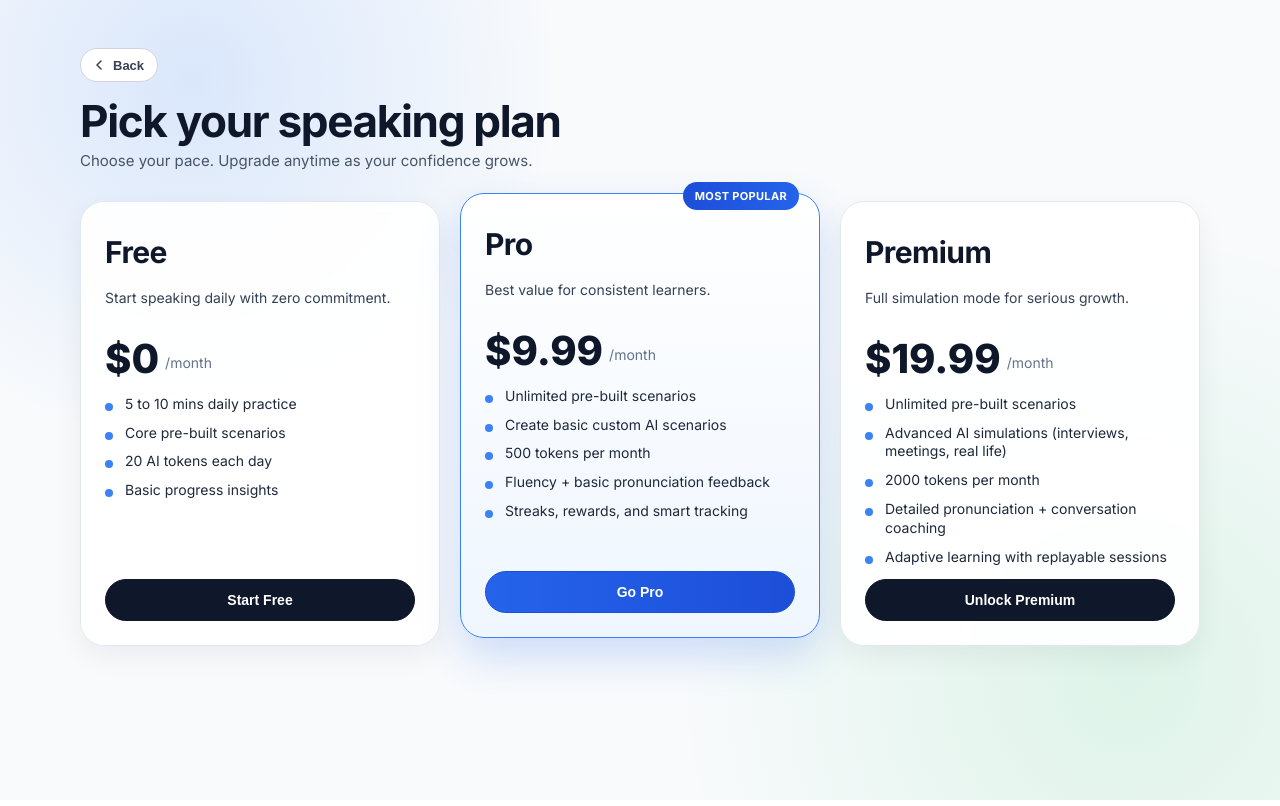
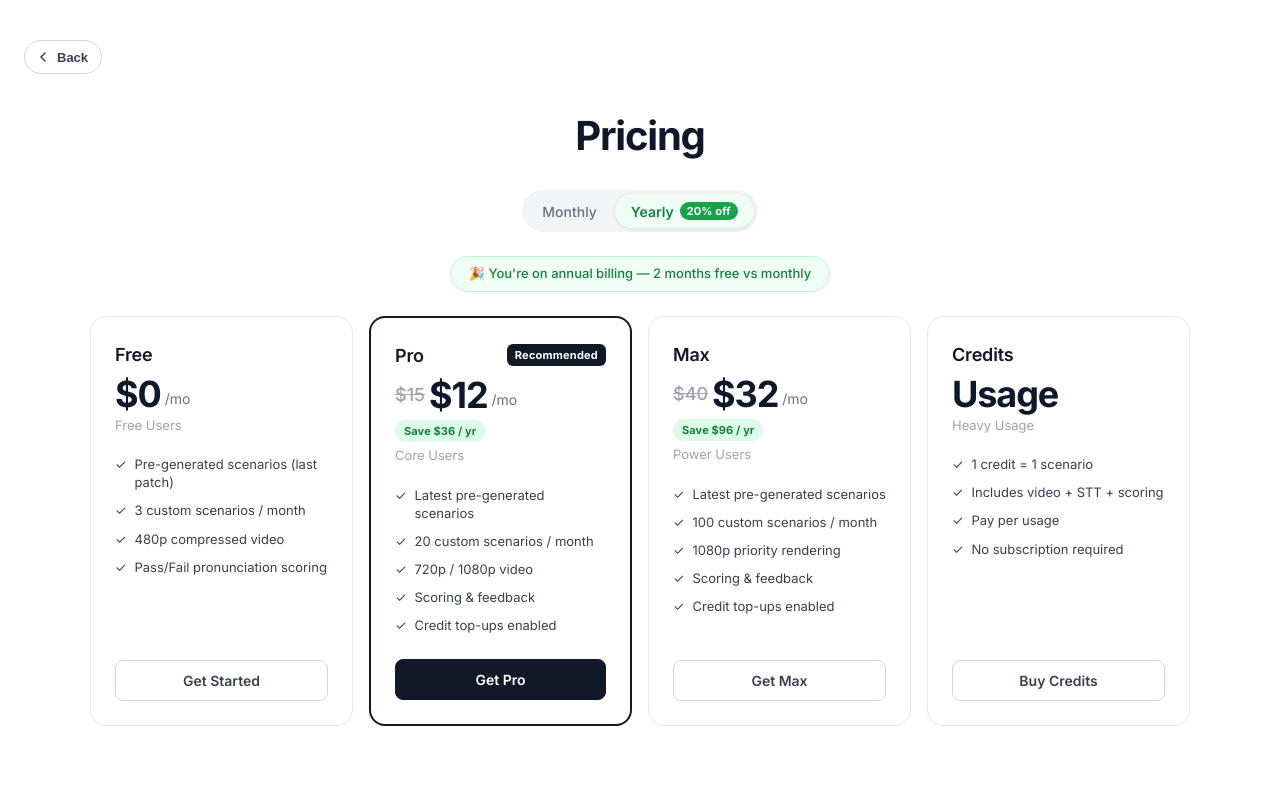
Before and after one commit to RaynerGWH/beyond-hello, a React (Vite) app in the folder beyondhello/: page /plans in a window 1280 px wide. Built offline with nearby package versions, Linux system fonts and the light colour scheme.

Commit message:
feat: redesign subscription plans with 4 tiers, monthly/yearly toggle, and savings highlights

```diff
--- a/beyondhello/src/pages/SubscriptionPlans.css
+++ b/beyondhello/src/pages/SubscriptionPlans.css
@@ -1,18 +1,15 @@
 .plans-page {
   min-height: 100vh;
-  padding: 48px 24px 64px;
-  background:
-    radial-gradient(circle at 15% 10%, rgba(59, 130, 246, 0.16), transparent 28%),
-    radial-gradient(circle at 88% 85%, rgba(34, 197, 94, 0.12), transparent 34%),
-    #F8FAFC;
+  padding: 40px 24px 80px;
+  background: #FFFFFF;
+  display: flex;
+  flex-direction: column;
+  align-items: center;
 }
 
-.plans-header {
-  max-width: 1120px;
-  margin: 0 auto 28px;
-}
-
+/* Back button */
 .plans-back-btn {
+  align-self: flex-start;
   display: inline-flex;
   align-items: center;
   gap: 6px;
@@ -25,6 +22,7 @@
   padding: 8px 13px 8px 10px;
   cursor: pointer;
   transition: all 0.2s ease;
+  margin-bottom: 32px;
 }
 
 .plans-back-icon {
@@ -42,155 +40,265 @@
   transform: translateX(-1px);
 }
 
+/* Title */
 .plans-title {
-  margin: 16px 0 6px;
-  font-size: clamp(30px, 4vw, 44px);
-  line-height: 1.05;
+  margin: 0 0 24px;
+  font-size: 40px;
+  font-weight: 700;
   letter-spacing: -0.03em;
   color: #0F172A;
+  text-align: center;
 }
 
-.plans-subtitle {
-  margin: 0;
-  color: #475569;
-  font-size: 15px;
+/* Monthly / Yearly toggle */
+.plans-toggle {
+  display: inline-flex;
+  background: #F3F4F6;
+  border-radius: 9999px;
+  padding: 4px;
+  gap: 2px;
+  margin-bottom: 40px;
 }
 
+.plans-toggle-btn {
+  border: none;
+  background: transparent;
+  color: #6B7280;
+  font-size: 14px;
+  font-weight: 500;
+  padding: 8px 16px;
+  border-radius: 9999px;
+  cursor: pointer;
+  transition: all 0.18s ease;
+  font-family: var(--font-family, 'Inter', sans-serif);
+  white-space: nowrap;
+  display: flex;
+  align-items: center;
+  gap: 6px;
+}
+
+.plans-toggle-active {
+  background: #FFFFFF;
+  color: #111827;
+  font-weight: 600;
+  box-shadow: 0 1px 4px rgba(0, 0, 0, 0.1);
+}
+
+.plans-toggle-save-chip {
+  font-size: 11px;
+  font-weight: 700;
+  background: #DCFCE7;
+  color: #15803D;
+  border-radius: 9999px;
+  padding: 2px 7px;
+  letter-spacing: 0.01em;
+}
+
+.plans-toggle-active-yearly {
+  background: #F0FDF4;
+  color: #15803D;
+}
+
+.plans-toggle-active-yearly .plans-toggle-save-chip {
+  background: #16A34A;
+  color: #FFFFFF;
+}
+
+/* Yearly banner */
+.plans-yearly-banner {
+  margin: -16px 0 24px;
+  font-size: 13px;
+  font-weight: 500;
+  color: #15803D;
+  background: #F0FDF4;
+  border: 1px solid #BBF7D0;
+  border-radius: 9999px;
+  padding: 7px 18px;
+  text-align: center;
+}
+
+/* Grid */
 .plans-grid {
-  max-width: 1120px;
-  margin: 0 auto;
+  width: 100%;
+  max-width: 1100px;
   display: grid;
-  grid-template-columns: repeat(3, minmax(0, 1fr));
-  gap: 20px;
+  grid-template-columns: repeat(4, minmax(0, 1fr));
+  gap: 16px;
   align-items: stretch;
 }
 
+/* Card */
 .plan-card {
-  position: relative;
   display: flex;
   flex-direction: column;
-  gap: 12px;
-  padding: 28px 24px 24px;
-  border: 1.5px solid #E2E8F0;
-  border-radius: 24px;
-  background: rgba(255, 255, 255, 0.92);
-  backdrop-filter: blur(6px);
-  box-shadow: 0 10px 28px rgba(15, 23, 42, 0.06);
+  gap: 0;
+  padding: 24px;
+  border: 1.5px solid #E5E7EB;
+  border-radius: 16px;
+  background: #FFFFFF;
+  box-shadow: none;
+  transition: box-shadow 0.2s ease;
 }
 
-.plan-card-highlighted {
-  border-color: #3B82F6;
-  background: linear-gradient(180deg, #FFFFFF 0%, #EFF6FF 100%);
-  box-shadow: 0 18px 42px rgba(37, 99, 235, 0.2);
-  transform: translateY(-8px);
+.plan-card:hover {
+  box-shadow: 0 4px 16px rgba(0, 0, 0, 0.08);
 }
 
-.plan-badge {
-  position: absolute;
-  top: -12px;
-  right: 20px;
-  font-size: 11px;
-  font-weight: 700;
-  letter-spacing: 0.03em;
-  text-transform: uppercase;
-  color: #FFFFFF;
-  background: linear-gradient(90deg, #1D4ED8, #2563EB);
-  border-radius: 9999px;
-  padding: 6px 12px;
+.plan-card-recommended {
+  border-color: #111827;
+  border-width: 2px;
+}
+
+/* Card top section */
+.plan-card-top {
+  margin-bottom: 20px;
+}
+
+.plan-name-row {
+  display: flex;
+  align-items: center;
+  justify-content: space-between;
+  gap: 8px;
+  margin-bottom: 8px;
 }
 
 .plan-name {
-  margin: 0;
-  font-size: 30px;
-  letter-spacing: -0.02em;
-  color: #0F172A;
+  font-size: 18px;
+  font-weight: 600;
+  color: #111827;
+  letter-spacing: -0.01em;
 }
 
-.plan-subtitle {
-  margin: 0;
-  min-height: 40px;
-  color: #334155;
-  font-size: 14px;
+.plan-recommended-badge {
+  font-size: 11px;
+  font-weight: 700;
+  letter-spacing: 0.02em;
+  color: #FFFFFF;
+  background: #111827;
+  border-radius: 6px;
+  padding: 3px 8px;
+  white-space: nowrap;
 }
 
 .plan-price-row {
   display: flex;
   align-items: flex-end;
-  gap: 6px;
+  gap: 4px;
+  margin-bottom: 4px;
+}
+
+.plan-price-strike {
+  font-size: 18px;
+  font-weight: 500;
+  color: #9CA3AF;
+  text-decoration: line-through;
+  margin-bottom: 5px;
 }
 
 .plan-price {
+  font-size: 36px;
+  font-weight: 700;
   color: #0F172A;
-  font-size: 40px;
-  font-weight: 800;
+  letter-spacing: -0.03em;
   line-height: 1;
 }
 
 .plan-period {
-  color: #64748B;
   font-size: 14px;
-  margin-bottom: 6px;
+  color: #6B7280;
+  margin-bottom: 3px;
 }
 
+.plan-savings-chip {
+  display: inline-block;
+  font-size: 11px;
+  font-weight: 700;
+  color: #15803D;
+  background: #DCFCE7;
+  border-radius: 9999px;
+  padding: 3px 9px;
+  margin-bottom: 4px;
+  letter-spacing: 0.01em;
+}
+
+.plan-user-type {
+  font-size: 13px;
+  color: #9CA3AF;
+  display: block;
+}
+
+/* Features */
 .plan-features {
-  margin: 4px 0 0;
+  margin: 0 0 24px;
   padding: 0;
   list-style: none;
-  display: grid;
+  display: flex;
+  flex-direction: column;
   gap: 10px;
+  flex: 1;
 }
 
 .plan-feature-item {
-  position: relative;
-  padding-left: 20px;
-  color: #1E293B;
-  font-size: 14px;
-  line-height: 1.35;
+  display: flex;
+  align-items: flex-start;
+  gap: 8px;
+  font-size: 13px;
+  color: #374151;
+  line-height: 1.4;
 }
 
-.plan-feature-item::before {
-  content: '';
-  position: absolute;
-  top: 8px;
-  left: 0;
-  width: 8px;
-  height: 8px;
-  border-radius: 50%;
-  background: #3B82F6;
+.plan-check {
+  color: #374151;
+  font-size: 13px;
+  flex-shrink: 0;
+  margin-top: 0;
 }
 
+/* CTA buttons */
 .plan-cta {
   margin-top: auto;
-  border: 1.5px solid #0F172A;
-  background: #0F172A;
-  color: #FFFFFF;
-  border-radius: 9999px;
+  width: 100%;
+  padding: 11px 16px;
+  border-radius: 8px;
   font-size: 14px;
-  font-weight: 700;
-  padding: 12px 18px;
+  font-weight: 600;
   cursor: pointer;
-  transition: all 0.2s ease;
+  transition: all 0.18s ease;
+  font-family: var(--font-family, 'Inter', sans-serif);
+  border: 1.5px solid #D1D5DB;
+  background: #FFFFFF;
+  color: #374151;
 }
 
 .plan-cta:hover {
-  background: #1E293B;
+  background: #F9FAFB;
+  border-color: #9CA3AF;
 }
 
-.plan-cta-highlighted {
-  background: linear-gradient(90deg, #2563EB, #1D4ED8);
-  border-color: #1D4ED8;
+.plan-cta-recommended {
+  background: #111827;
+  border-color: #111827;
+  color: #FFFFFF;
 }
 
-.plan-cta-highlighted:hover {
-  filter: brightness(1.06);
+.plan-cta-recommended:hover {
+  background: #1F2937;
+  border-color: #1F2937;
 }
 
-@media (max-width: 980px) {
+/* Responsive */
+@media (max-width: 900px) {
+  .plans-grid {
+    grid-template-columns: repeat(2, 1fr);
+  }
+}
+
+@media (max-width: 560px) {
   .plans-grid {
     grid-template-columns: 1fr;
   }
 
-  .plan-card-highlighted {
-    transform: none;
+  .plans-title {
+    font-size: 32px;
   }
 }
--- a/beyondhello/src/pages/SubscriptionPlans.jsx
+++ b/beyondhello/src/pages/SubscriptionPlans.jsx
@@ -1,109 +1,163 @@
-import React from 'react';
+import React, { useState } from 'react';
 import { useNavigate } from 'react-router-dom';
 import { trackEvent } from '../utils/analytics';
 import './SubscriptionPlans.css';
 
-const plans = [
+const PLANS = [
   {
     id: 'free',
     name: 'Free',
-    price: '$0',
-    period: '/month',
-    subtitle: 'Start speaking daily with zero commitment.',
+    userType: 'Free Users',
+    monthly: { price: '$0', period: '/mo' },
+    yearly:  { price: '$0', period: '/mo' },
+    yearlyNote: null,
     features: [
-      '5 to 10 mins daily practice',
-      'Core pre-built scenarios',
-      '20 AI tokens each day',
-      'Basic progress insights'
+      'Pre-generated scenarios (last patch)',
+      '3 custom scenarios / month',
+      '480p compressed video',
+      'Pass/Fail pronunciation scoring',
     ],
-    cta: 'Start Free'
+    cta: 'Get Started',
   },
   {
     id: 'pro',
     name: 'Pro',
-    price: '$9.99',
-    period: '/month',
-    subtitle: 'Best value for consistent learners.',
+    userType: 'Core Users',
+    monthly: { price: '$15', period: '/mo' },
+    yearly:  { price: '$12', period: '/mo' },
+    yearlyNote: 'Save $36 / yr',
     features: [
-      'Unlimited pre-built scenarios',
-      'Create basic custom AI scenarios',
-      '500 tokens per month',
-      'Fluency + basic pronunciation feedback',
-      'Streaks, rewards, and smart tracking'
+      'Latest pre-generated scenarios',
+      '20 custom scenarios / month',
+      '720p / 1080p video',
+      'Scoring & feedback',
+      'Credit top-ups enabled',
     ],
-    cta: 'Go Pro',
-    highlighted: true,
-    badge: 'Most Popular'
+    cta: 'Get Pro',
+    recommended: true,
   },
   {
-    id: 'premium',
-    name: 'Premium',
-    price: '$19.99',
-    period: '/month',
-    subtitle: 'Full simulation mode for serious growth.',
+    id: 'max',
+    name: 'Max',
+    userType: 'Power Users',
+    monthly: { price: '$40', period: '/mo' },
+    yearly:  { price: '$32', period: '/mo' },
+    yearlyNote: 'Save $96 / yr',
     features: [
-      'Unlimited pre-built scenarios',
-      'Advanced AI simulations (interviews, meetings, real life)',
-      '2000 tokens per month',
-      'Detailed pronunciation + conversation coaching',
-      'Adaptive learning with replayable sessions'
+      'Latest pre-generated scenarios',
+      '100 custom scenarios / month',
+      '1080p priority rendering',
+      'Scoring & feedback',
+      'Credit top-ups enabled',
     ],
-    cta: 'Unlock Premium'
-  }
+    cta: 'Get Max',
+  },
+  {
+    id: 'credits',
+    name: 'Credits',
+    userType: 'Heavy Usage',
+    monthly: { price: 'Usage', period: '' },
+    yearly:  { price: 'Usage', period: '' },
+    yearlyNote: null,
+    features: [
+      '1 credit = 1 scenario',
+      'Includes video + STT + scoring',
+      'Pay per usage',
+      'No subscription required',
+    ],
+    cta: 'Buy Credits',
+  },
 ];
 
 function SubscriptionPlans() {
   const navigate = useNavigate();
+  const [billing, setBilling] = useState('yearly');
 
   const handlePlanClick = (planId) => {
-    trackEvent('plan_selected', { plan: planId });
+    trackEvent('plan_selected', { plan: planId, billing });
   };
 
   return (
     <div className="plans-page">
-      <header className="plans-header">
       <button className="plans-back-btn" onClick={() => navigate(-1)}>
         <svg className="plans-back-icon" viewBox="0 0 24 24" fill="none" aria-hidden="true">
           <path d="M15 6L9 12L15 18" stroke="currentColor" strokeWidth="2.25" strokeLinecap="round" strokeLinejoin="round" />
         </svg>
         <span>Back</span>
       </button>
-        <h1 className="plans-title">Pick your speaking plan</h1>
-        <p className="plans-subtitle">
-          Choose your pace. Upgrade anytime as your confidence grows.
+
+      <h1 className="plans-title">Pricing</h1>
+
+      <div className="plans-toggle" role="group" aria-label="Billing period">
+        <button
+          className={`plans-toggle-btn ${billing === 'monthly' ? 'plans-toggle-active' : ''}`}
+          onClick={() => setBilling('monthly')}
+        >
+          Monthly
+        </button>
+        <button
+          className={`plans-toggle-btn plans-toggle-btn-yearly ${billing === 'yearly' ? 'plans-toggle-active plans-toggle-active-yearly' : ''}`}
+          onClick={() => setBilling('yearly')}
+        >
+          Yearly
+          <span className="plans-toggle-save-chip">20% off</span>
+        </button>
+      </div>
+
+      {billing === 'yearly' && (
+        <p className="plans-yearly-banner">
+          🎉 You're on annual billing — 2 months free vs monthly
         </p>
-      </header>
+      )}
 
       <section className="plans-grid" aria-label="Subscription tiers">
-        {plans.map((plan) => (
+        {PLANS.map((plan) => {
+          const { price, period } = billing === 'yearly' ? plan.yearly : plan.monthly;
+          const monthlyPrice = plan.monthly.price;
+          const showStrike = billing === 'yearly' && plan.yearlyNote;
+          return (
             <article
               key={plan.id}
-            className={`plan-card ${plan.highlighted ? 'plan-card-highlighted' : ''}`}
+              className={`plan-card ${plan.recommended ? 'plan-card-recommended' : ''}`}
             >
-            {plan.badge ? <span className="plan-badge">{plan.badge}</span> : null}
-            <h2 className="plan-name">{plan.name}</h2>
-            <p className="plan-subtitle">{plan.subtitle}</p>
+              <div className="plan-card-top">
+                <div className="plan-name-row">
+                  <span className="plan-name">{plan.name}</span>
+                  {plan.recommended && (
+                    <span className="plan-recommended-badge">Recommended</span>
+                  )}
+                </div>
                 <div className="plan-price-row">
-              <span className="plan-price">{plan.price}</span>
-              <span className="plan-period">{plan.period}</span>
+                  {showStrike && (
+                    <span className="plan-price-strike">{monthlyPrice}</span>
+                  )}
+                  <span className="plan-price">{price}</span>
+                  {period && <span className="plan-period">{period}</span>}
+                </div>
+                {showStrike && (
+                  <span className="plan-savings-chip">{plan.yearlyNote}</span>
+                )}
+                <span className="plan-user-type">{plan.userType}</span>
               </div>
 
               <ul className="plan-features">
                 {plan.features.map((feature) => (
                   <li key={feature} className="plan-feature-item">
+                    <span className="plan-check" aria-hidden="true">✓</span>
                     {feature}
                   </li>
                 ))}
               </ul>
 
               <button
-              className={`plan-cta ${plan.highlighted ? 'plan-cta-highlighted' : ''}`}
+                className={`plan-cta ${plan.recommended ? 'plan-cta-recommended' : ''}`}
                 onClick={() => handlePlanClick(plan.id)}
               >
                 {plan.cta}
               </button>
             </article>
-        ))}
+          );
+        })}
       </section>
     </div>
   );
```
Also changed, not shown: 2 other files (tests, documents, lock files or other folders). Lines whose indentation alone changed are shown as unchanged.
